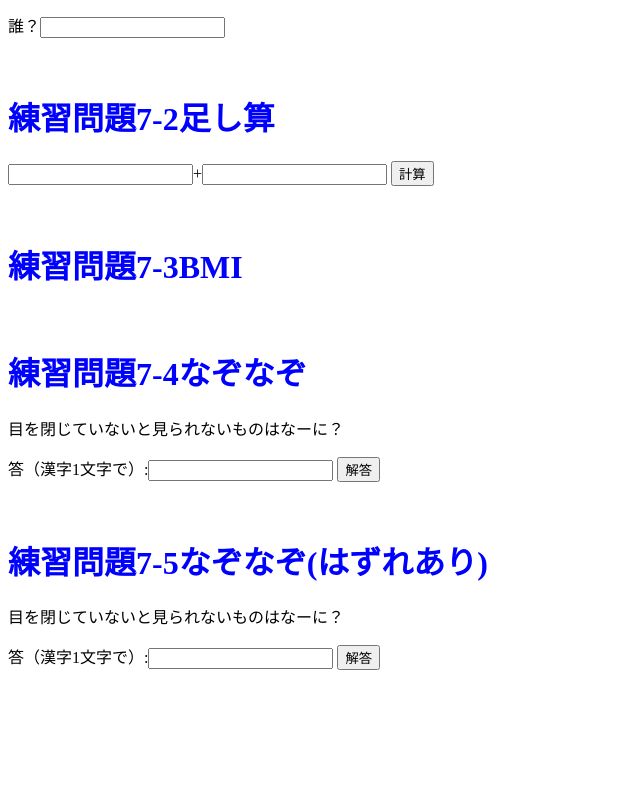
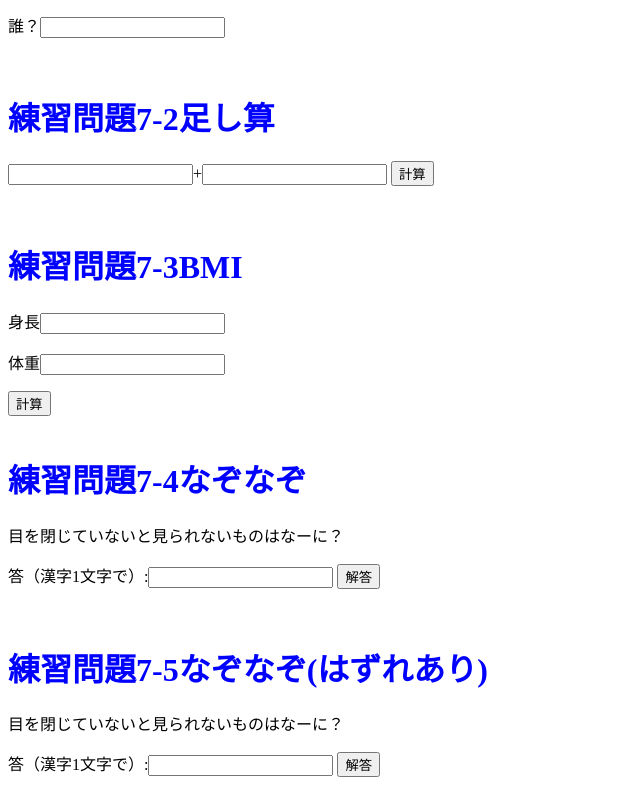
Before and after one commit to nonakasyuya/syuyanonaka2, a plain HTML site: page index.html in a window 1280 px wide. Shown: the part 5028-5821 px from the top of the page, without its empty margins (0-640 px from the left). Before the commit the page ends 5714 px from the top, so only its background shows below. Drawn offline with Linux system fonts and the light colour scheme.

Commit message:
Update index.html

```diff
--- a/index.html
+++ b/index.html
@@ -168,6 +168,11 @@ onclick="startfnc();">
 </p>
 <br>
 <h1>練習問題7-3BMI</h1>
+<form>
+<p>身長<input type="text" id="input3"></p>
+<p>体重<input type="text" id="input4"></p>
+ <input type="button" value="計算" onclick="add73();">
+</form>
 <br>
 <h1>練習問題7-4なぞなぞ</h1>
 <p>目を閉じていないと見られないものはなーに？</p>
```
